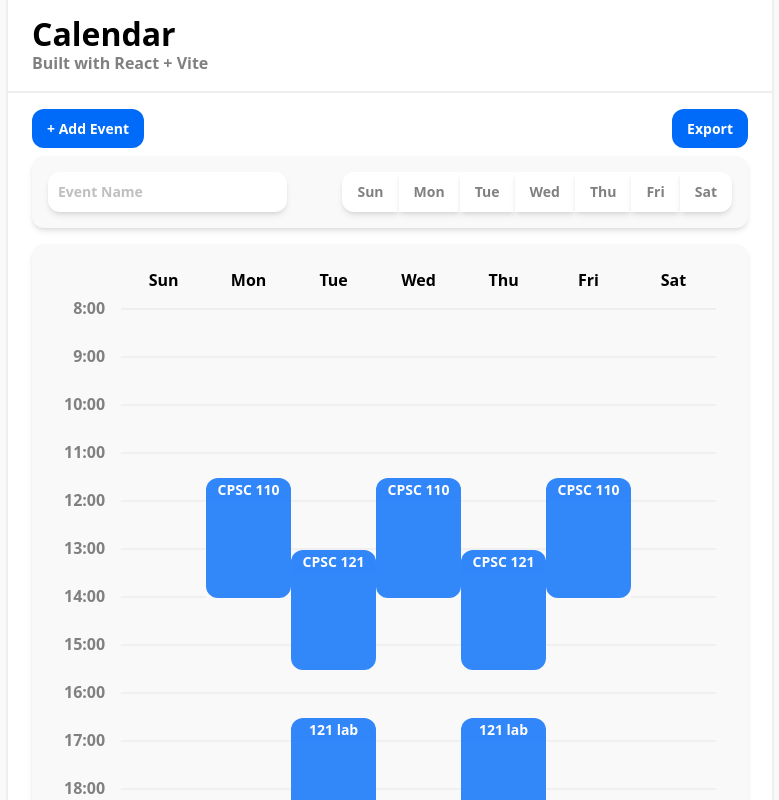
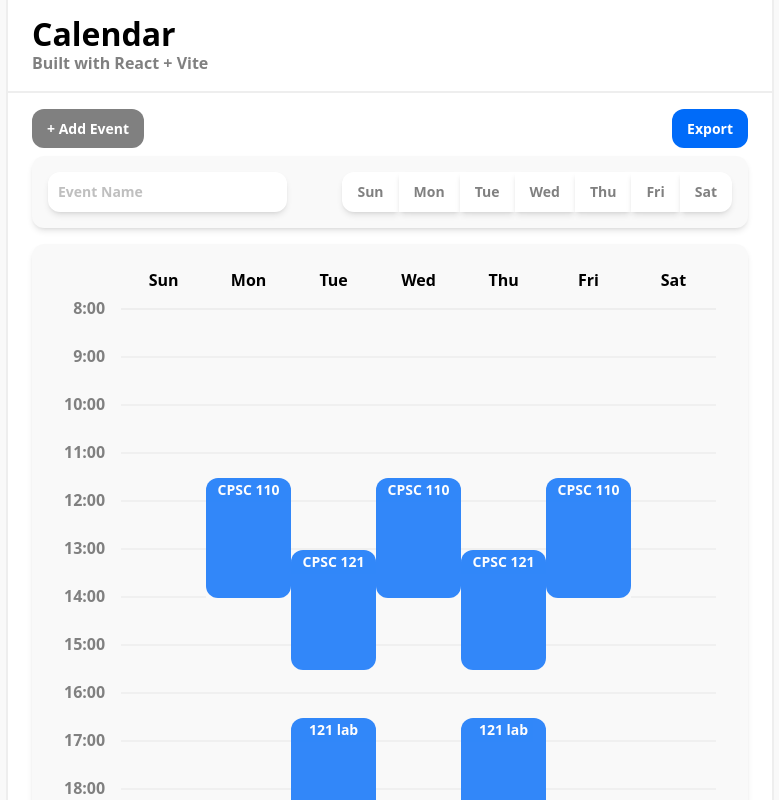
Before and after one commit to Eddiehann/calendar, a React (Vite) app: page / in a window 1280 px wide. Both pictures are taken after a click on the button "+ Add Event". Shown: the top 800 px of the page, without its empty margins (250-1029 px from the left). Built offline with nearby package versions, Linux system fonts and the light colour scheme.

Commit message:
Add custom CSS fade animations

```diff
--- a/src/App.css
+++ b/src/App.css
@@ -5,38 +5,63 @@
   margin: 0 auto;
 }
 
-/* .logo {
-  height: 6em;
-  padding: 1.5em;
-  will-change: filter;
-  transition: filter 300ms;
-}
-.logo:hover {
-  filter: drop-shadow(0 0 2em #646cffaa);
-}
-.logo.react:hover {
-  filter: drop-shadow(0 0 2em #61dafbaa);
-}
-
-@keyframes logo-spin {
-  from {
-    transform: rotate(0deg);
+@keyframes down {
+  0% {
+    opacity: 0;
+    transform: translateY(-4px);
   }
-  to {
-    transform: rotate(360deg);
+  100% {
+    opacity: 1;
+    transform: translateY(0px);
   }
 }
 
-@media (prefers-reduced-motion: no-preference) {
-  a:nth-of-type(2) .logo {
-    animation: logo-spin infinite 20s linear;
+@keyframes up {
+  0% {
+    opacity: 0;
+    transform: translateY(8px);
+  }
+  100% {
+    opacity: 1;
+    transform: translateY(0px);
   }
 }
 
-.card {
-  padding: 2em;
+@keyframes right {
+  0% {
+    opacity: 0;
+    transform: translateX(-8px);
+  }
+  100% {
+    opacity: 1;
+    transform: translateX(0px);
+  }
 }
 
-.read-the-docs {
-  color: #888;
-} */
+/* fade up animation */
+.fade-up section {
+  animation: up 0.8s ease-in-out forwards;
+  opacity: 0;
+}
+
+/* fade down animation */
+.fade-down section {
+  animation: down 0.5s ease-in-out forwards;
+  opacity: 0;
+}
+
+/* fade right animation */
+.fade-right header {
+  animation: right 0.8s ease-in-out forwards;
+  opacity: 0;
+}
+
+.fade-up section:nth-of-type(1) {animation-delay: 0s;}
+.fade-up section:nth-of-type(2) {animation-delay: 0.1s;}
+.fade-up section:nth-of-type(3) {animation-delay: 0.2s;}
+.fade-up section:nth-of-type(4) {animation-delay: 0.3s;}
+.fade-up section:nth-of-type(5) {animation-delay: 0.4s;}
+.fade-up section:nth-of-type(6) {animation-delay: 0.5s;}
+.fade-up section:nth-of-type(7) {animation-delay: 0.6s;}
+.fade-up section:nth-of-type(8) {animation-delay: 0.7s;}
+.fade-up section:nth-of-type(9) {animation-delay: 0.8s;}
--- a/src/App.jsx
+++ b/src/App.jsx
@@ -7,19 +7,23 @@ function App() {
 
   return (
     <>
-      <div className="justify-center
+      <div className="justify-center transition fade-right
                       max-w-screen-md w-full min-h-screen mx-auto
                       border-x-2 bg-white">
 
-        <div className="border-b-2 font-semibold px-6 py-4">
+        <header className="border-b-2 border-[#eeeeee] font-semibold px-6 py-4">
           <h1 className="text-black">Calendar</h1>
           <p>Built with React + Vite</p>
-        </div>
+        </header>
 
 
-        <div className="grid px-6 py-4 gap-4">
-          <Button />
-          <Calendar />
+        <div className="grid px-6 py-4 gap-4 transition fade-up">
+          <section>
+            <Button />
+          </section>
+          <section>
+            <Calendar />
+          </section>
         </div>
 
       </div>
--- a/src/components/Button.jsx
+++ b/src/components/Button.jsx
@@ -1,5 +1,6 @@
 'use client'
 import { useState } from 'react';
+
 
 function Button() {
 
@@ -44,7 +45,8 @@ function Button() {
       <div className="flex justify-between gap-4">
         <button
           onClick={() => setDropDown(dropDown === true ? false : true)}
-          className="text-sm text-white bg-[#006bf9] rounded-xl hover:opacity-80">
+          className={`${dropDown == true ? 'bg-[#808080]' : 'bg-[#006bf9]'}
+                      "transition text-sm text-white rounded-xl hover:opacity-80"`}>
           + Add Event
         </button>
 
@@ -55,8 +57,8 @@ function Button() {
 
       { dropDown === true && (
 			<div className="grid w-full rounded-xl bg-[#f9f9f9]
-											gap-2 p-4 shadow-md">
-				<div className="flex justify-between">
+											gap-2 p-4 shadow-md transition fade-down">
+				<section className="flex justify-between fade-down transition">
 					<input type="text" id="name" class="bg-white shadow-md
 					border-[#eeeeee] text-[#808080] text-sm rounded-xl
 					focus:ring-blue-500 focus:border-blue-500 p-2.5 required"
@@ -77,7 +79,7 @@ function Button() {
 							</button>
 						))}
 					</div>
-				</div>
+				</section>
 
 			</div>)}
     </div>
```
